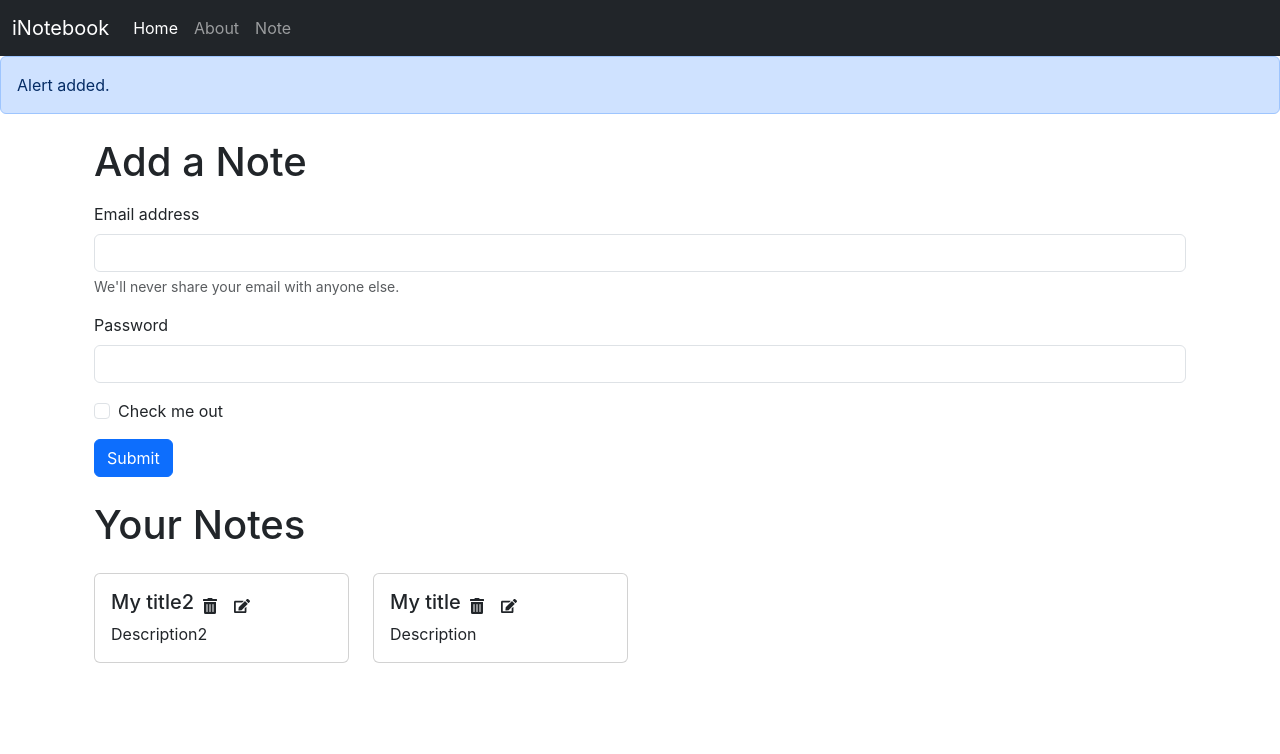
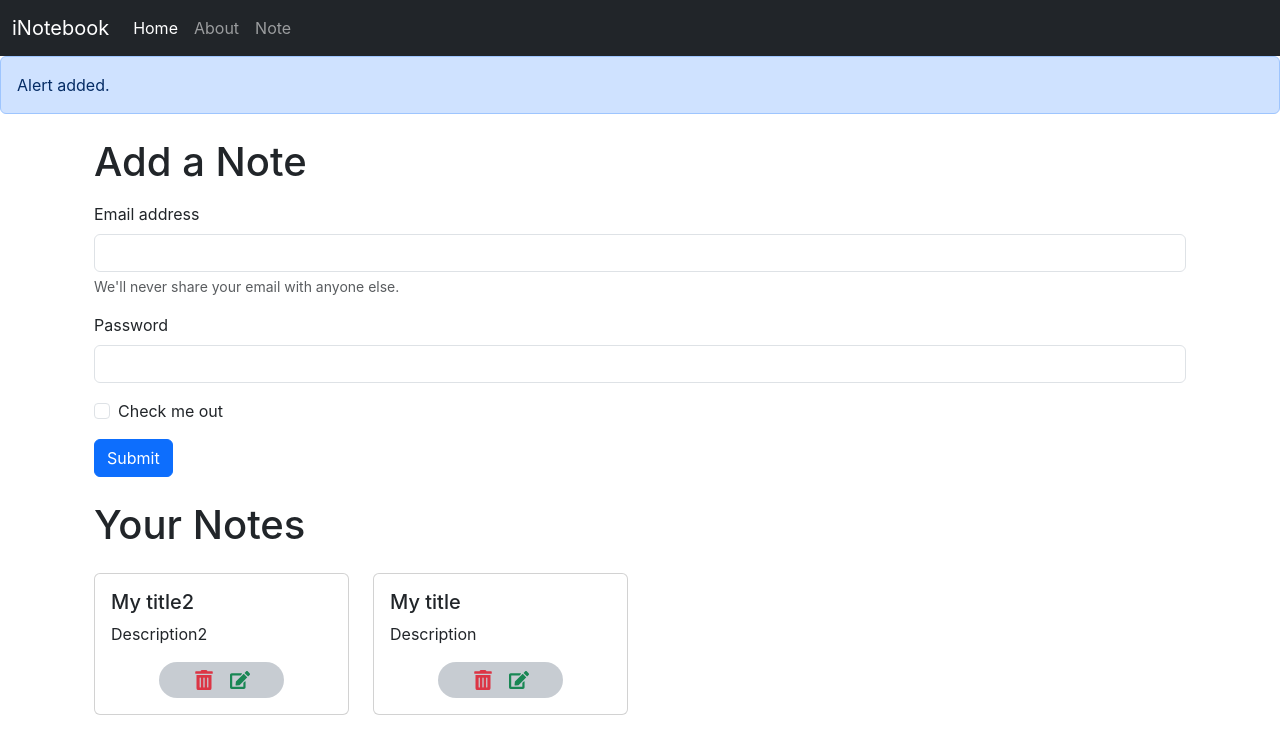
Before and after one commit to sandeepshrestha200/iNotebook, a React (Create React App) app: page / in a window 1280 px wide. Shown: the top 754 px of the page. Built offline with nearby package versions, Linux system fonts and the light colour scheme.

Commit message:
icon section refactored

```diff
--- a/src/components/NoteItem.js
+++ b/src/components/NoteItem.js
@@ -11,12 +11,12 @@ const NoteItem = (props) => {
       <div className="col-md-3 my-3">
         <div className="card">
           <div className="card-body">
-            <div className="d-flex align-items-center">
-              <h5 className="card-title">{note.title}</h5>
-              <FaTrashAlt className="mx-2 icon" />
-              <FaEdit className="mx-2 icon" />
+            <h5 className="card-title">{note.title}</h5>
+            <p className="card-text">{note.description}</p>
+            <div className="d-flex align-items-center justify-content-center fs-5 icon-container mx-5 py-2 rounded-pill">
+              <FaTrashAlt className="mx-2 text-danger icon" />
+              <FaEdit className="mx-2 text-success icon" />
             </div>
-            <p className="card-text">{note.description}</p>
           </div>
         </div>
       </div>
--- a/src/index.css
+++ b/src/index.css
@@ -9,6 +9,10 @@ code {
   font-family: source-code-pro, Menlo, Monaco, Consolas, "Courier New", monospace;
 }
 
+.icon-container {
+  background-color: #adb5bdae;
+}
+
 .icon {
   cursor: pointer;
 }
```
